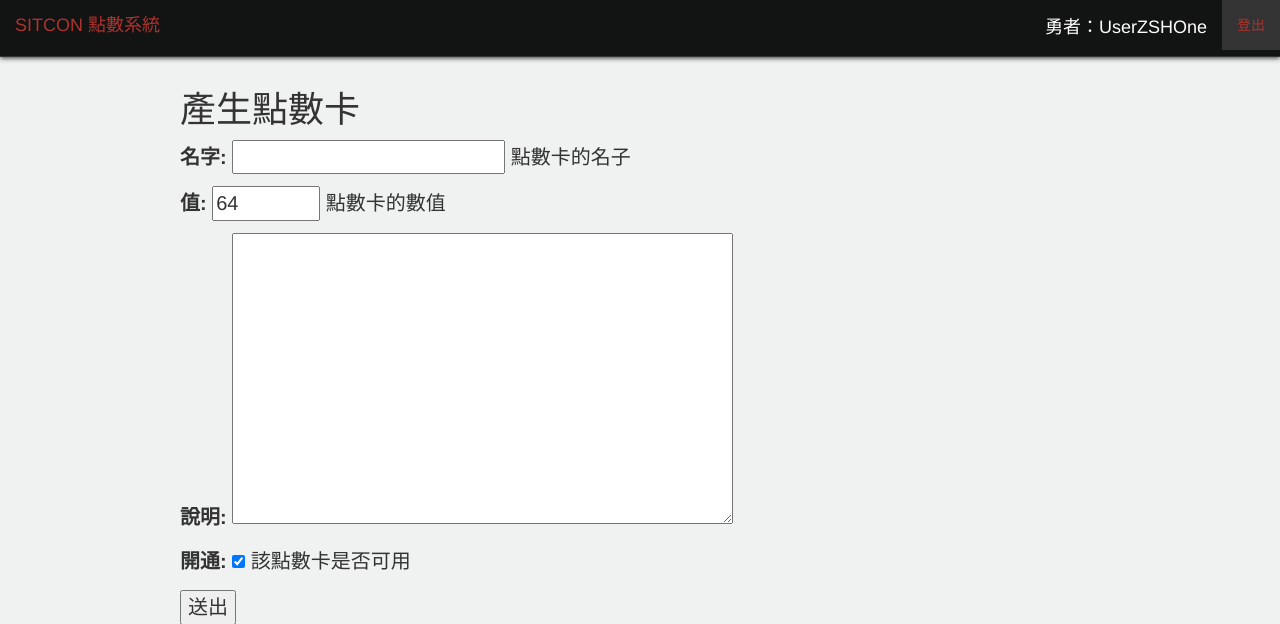
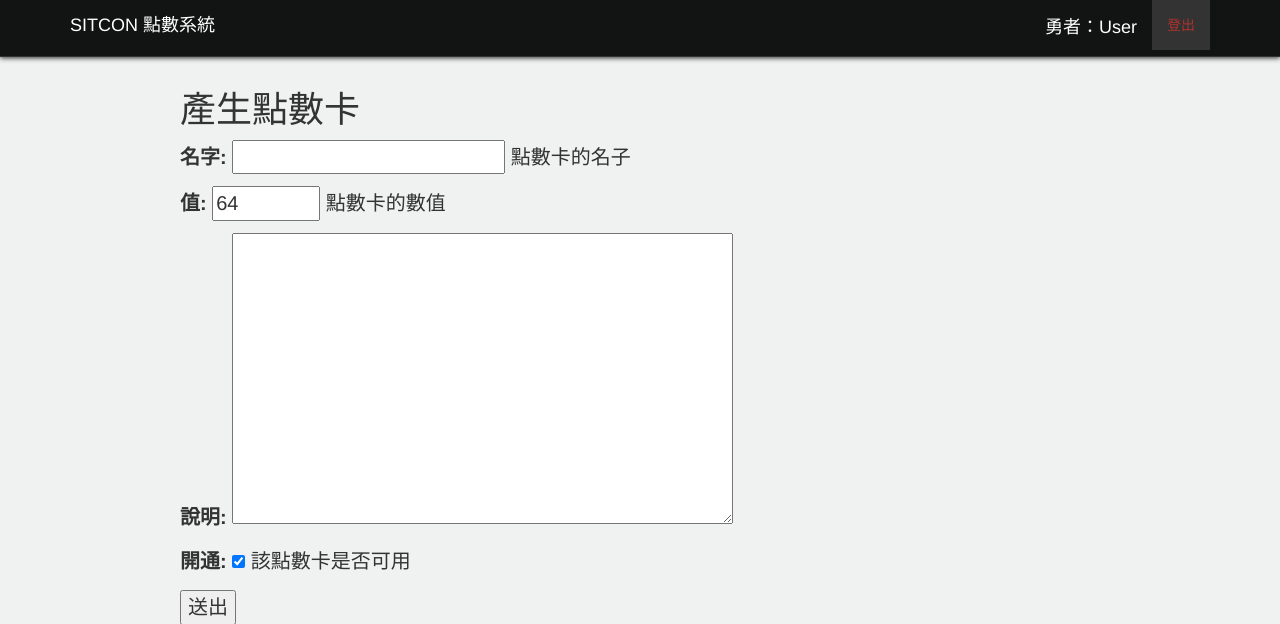
Before and after one commit to sitcon-tw/arcane, a Django app: page /card/generate in a window 1280 px wide. Shown: the top 624 px of the page. Run offline with Django 3.2, Linux system fonts and the light colour scheme; the visitor is signed in with stand-in values (Sample User, id 1); some libraries are stand-ins or nearby versions.

Commit message:
fixed
Conflicts:
	app/templates/topbar.html

```diff
--- a/app/templates/topbar.html
+++ b/app/templates/topbar.html
@@ -2,22 +2,28 @@
 <html>
   <body>
     <nav class="navbar navbar-default navbar-fixed-top" role="navigation">
-      <div class="navbar-header">
-        <button type="button" class="navbar-toggle collapsed" data-toggle="collapse" data-target="#navbar-collapse">
-          <span class="icon-bar"></span>
-          <span class="icon-bar"></span>
-          <span class="icon-bar"></span>
-        </button>
+      <div class="container">
+        <div class="navbar-header pull-left">
           <a class="navbar-brand" href=/#>SITCON 點數系統</a>
         </div>
         {% if request.user.is_authenticated %}
         <div class="collapse navbar-collapse pull-right" id="navbar-collapse">
           <ul class="nav navbar-nav" style="text-align: right;">
-          <li class="navbar-text" style="font-size: 18px;">勇者：{{ user.last_name }}ZSHOne</li>
             <li class="active"><a href="{% url 'logout' %}">登出</a></li>
           </ul>
         </div>
+        <div class="navbar-header pull-right">
+          <ul class="nav pull-left" >
+            <li class="navbar-text" style="font-size: 18px;">勇者：{{ user.last_name }}</li>
+          </ul>
+          <button type="button" class="navbar-toggle collapsed" data-toggle="collapse" data-target="#navbar-collapse" style="margin-left: 15px;">
+            <span class="icon-bar"></span>
+            <span class="icon-bar"></span>
+            <span class="icon-bar"></span>
+          </button>
+        </div>
         {% endif %}
+      </div>
     </nav>
 
 
```
Lines whose indentation alone changed are shown as unchanged.
